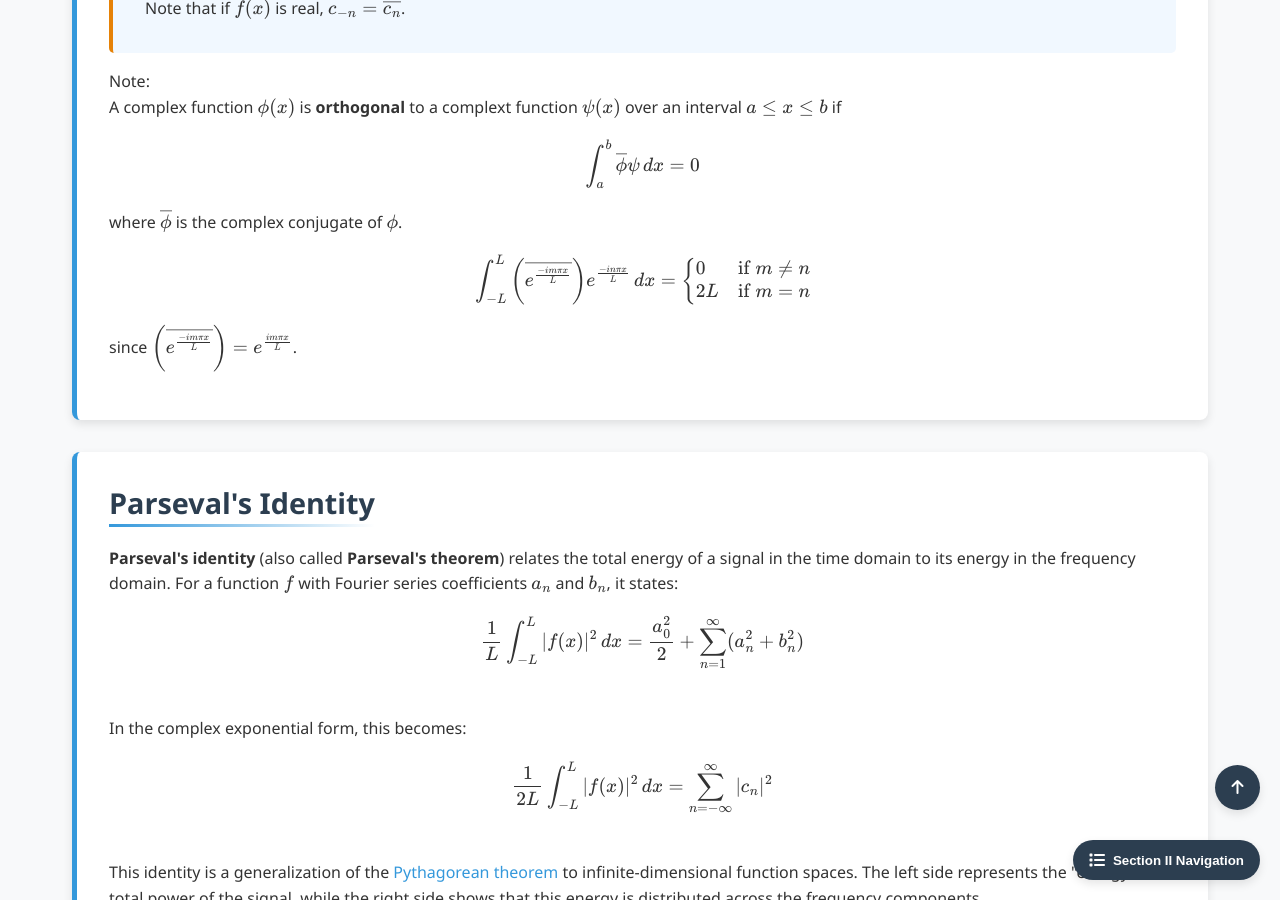
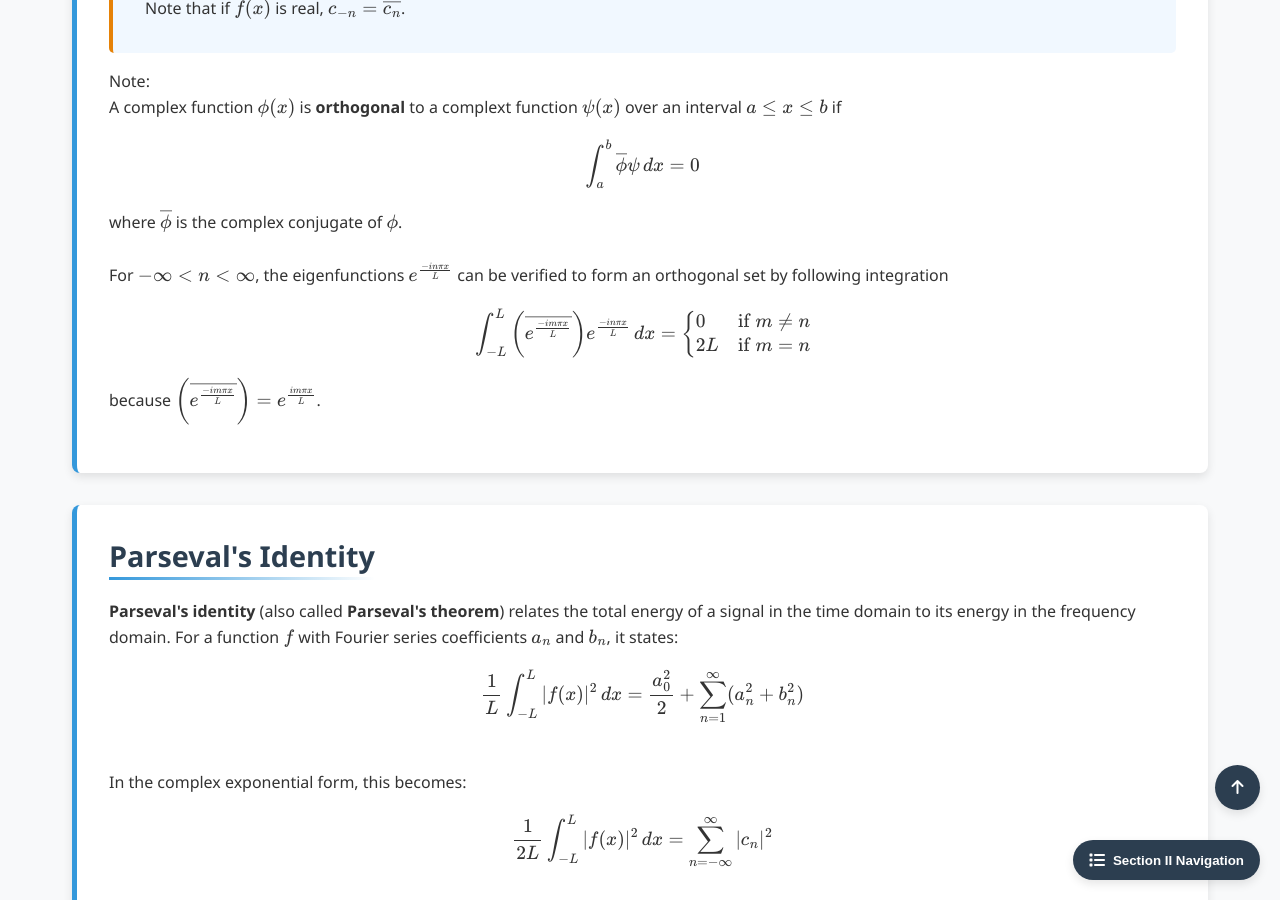
Before and after one commit to Yusukey01/yusukey01.github.io, a Jekyll site: the page built from Mathematics/Calculus/fourier_series.html, in a window 1280 px wide and 900 px high, scrolled down 6537 px. Built offline with Jekyll 4.4.1, drawn with Linux system fonts in a browser that asks for light colours.

```diff
--- a/Mathematics/Calculus/fourier_series.html
+++ b/Mathematics/Calculus/fourier_series.html
@@ -345,7 +345,8 @@ uses_python: false
                 \int_a^b \overline{\phi}\psi \, dx = 0
                 \]
                 where \(\overline{\phi}\) is the complex conjugate of \(\phi\).
-                <br>
+                <br><br>
+                For \(-\infty < n < \infty\), the eigenfunctions \(e^{\frac{-i n \pi x}{L}}\) can be verified to form an orthogonal set by following integration
                 \[
                 \int_{-L}^L \left(\overline{e^{\frac{- i m\pi x}{L}}}\right) e^{\frac{ - i n\pi x}{L}} \, dx
                 = \begin{cases}
@@ -353,7 +354,7 @@ uses_python: false
                 2L & \text{if } m = n
                 \end{cases}
                 \]
-                since \(\left(\overline{e^{\frac{- i m\pi x}{L}}}\right) = e^{\frac{i m\pi x}{L}} \).
+                because \(\left(\overline{e^{\frac{- i m\pi x}{L}}}\right) = e^{\frac{i m\pi x}{L}} \).
                 </p>
             </section>
 
```
